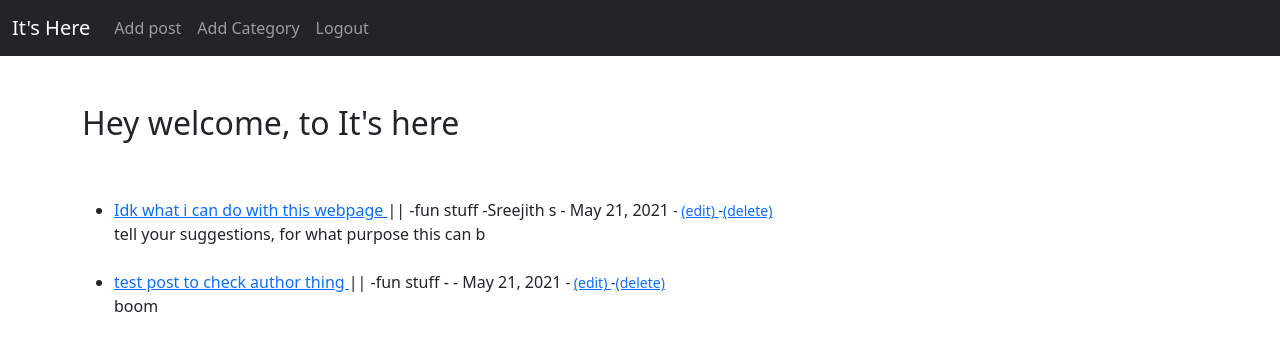
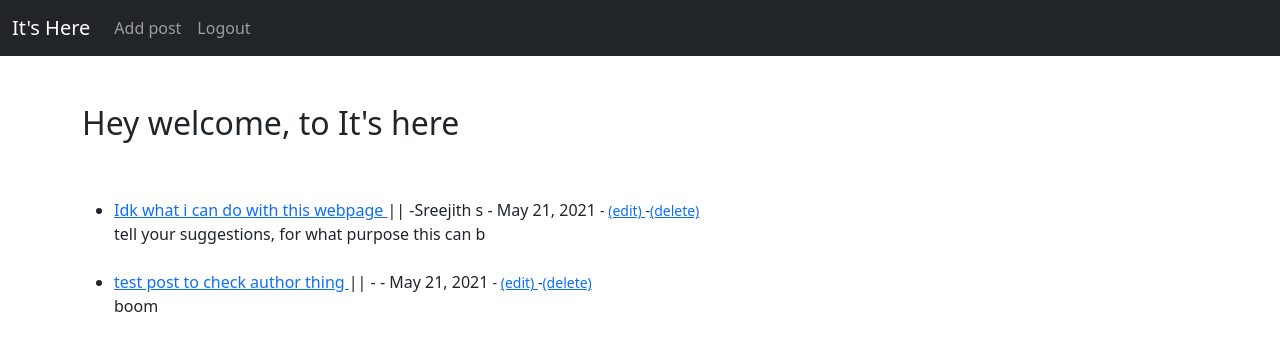
Before and after one commit to sreejithdikru/Theblog, a Django app: page / in a window 1280 px wide. Shown: the top 351 px of the page. Run offline with Django 3.2, Linux system fonts and the light colour scheme; a user stored in the database is signed in; data comes from the database, SQL or seed files in the repository; parts of the project's set-up code (start-up, migrations or seed data) failed here and were passed over.

Commit message:
migratioss

```diff
--- a/theblog/admin.py
+++ b/theblog/admin.py
@@ -1,5 +1,4 @@
 from django.contrib import admin
-from .models import Category, Post
+from .models import Post
 
 admin.site.register(Post)
-admin.site.register(Category)
--- a/theblog/forms.py
+++ b/theblog/forms.py
@@ -1,25 +1,18 @@
 from django import forms
 from django.forms import fields, models, widgets
-from .models import Post, Category
+from .models import Post
 
-choices = Category.objects.all().values_list('name', 'name')
-
-choice_list = []
-
-for item in choices:
-    choice_list.append(item)
 
 class PostForm(forms.ModelForm):
     class Meta:
         model = Post
-        fields = ('title', 'title_tag', 'author', 'category', 'body')
+        fields = ('title', 'title_tag', 'author', 'body')
 
         widgets = {
 
             'title' : forms.TextInput(attrs= {'class': 'form-control'}),
             'title_tag' : forms.TextInput(attrs= {'class': 'form-control'}),
             'author' : forms.Select(attrs= {'class': 'form-control'}),
-            'category' : forms.Select(choices= choice_list, attrs={'class': 'form-control'}),
             'body' : forms.Textarea(attrs= {'class': 'form-control'}),
 
         }
--- a/theblog/models.py
+++ b/theblog/models.py
@@ -4,22 +4,11 @@ from django.urls import reverse
 from datetime import datetime, date
 
 
-class Category(models.Model):
-    name = models.CharField(max_length=255)
-
-
-    def __str__(self):
-        return self.name
-
-    def get_absolute_url(self):
-        return reverse('home')
-
 
 class Post(models.Model):
     title = models.CharField(max_length=255)
     title_tag = models.CharField(max_length=255)
     author = models.ForeignKey(User, on_delete=models.CASCADE)
-    category = models.CharField(max_length=255, default= "fun stuff")
     body = models.TextField()
     post_date = models.DateField(auto_now_add=True)
 
--- a/theblog/templates/base.html
+++ b/theblog/templates/base.html
@@ -30,9 +30,6 @@
                    <a class="nav-link" href="{% url 'add_post' %}"> Add post </a>
                   </li>
 
-                  <li class="nav-item">
-                    <a class="nav-link" href="{% url 'add_category' %}"> Add Category </a>
-                   </li>
 
 
 
--- a/theblog/templates/home.html
+++ b/theblog/templates/home.html
@@ -9,7 +9,6 @@
 {% for post in object_list %}
     <li><a href="{% url 'article-detail' post.pk %}" >
         {{post.title }} </a>||
-        -{{ post.category}}
         -{{ post.author.first_name }}
         {{ post.author.last_name }} - {{post.post_date}} <small>
 
--- a/theblog/urls.py
+++ b/theblog/urls.py
@@ -1,6 +1,6 @@
 #from . import  views
 from django.urls import path
-from .views import AddPostView, HomeView, ArticleDetailView, UpdatePostView, DeletePostView, AddCategoryView
+from .views import AddPostView, HomeView, ArticleDetailView, UpdatePostView, DeletePostView
 
 urlpatterns = [
 
@@ -10,5 +10,4 @@ urlpatterns = [
     path('add_post/', AddPostView.as_view(), name = 'add_post'),
     path('article/edit_post/<int:pk>', UpdatePostView.as_view(), name= 'edit_post'),
     path('article/<int:pk>/delete', DeletePostView.as_view(), name= 'delete_post'),
-    path('add_category/', AddCategoryView.as_view(), name = 'add_category'),
 ]
--- a/theblog/views.py
+++ b/theblog/views.py
@@ -22,12 +22,6 @@ class AddPostView(CreateView):
      template_name = 'add_post.html'
      #fields = '__all__'
 
-
-class AddCategoryView(CreateView):
-     model = Category
-     template_name = 'add_category.html'
-     fields = '__all__'
-
 class UpdatePostView(UpdateView):
      model = Post
      form_class = EditForm
```
Also changed, not shown: theblog/templates/add_category.html (deleted, +0 -24 lines).
